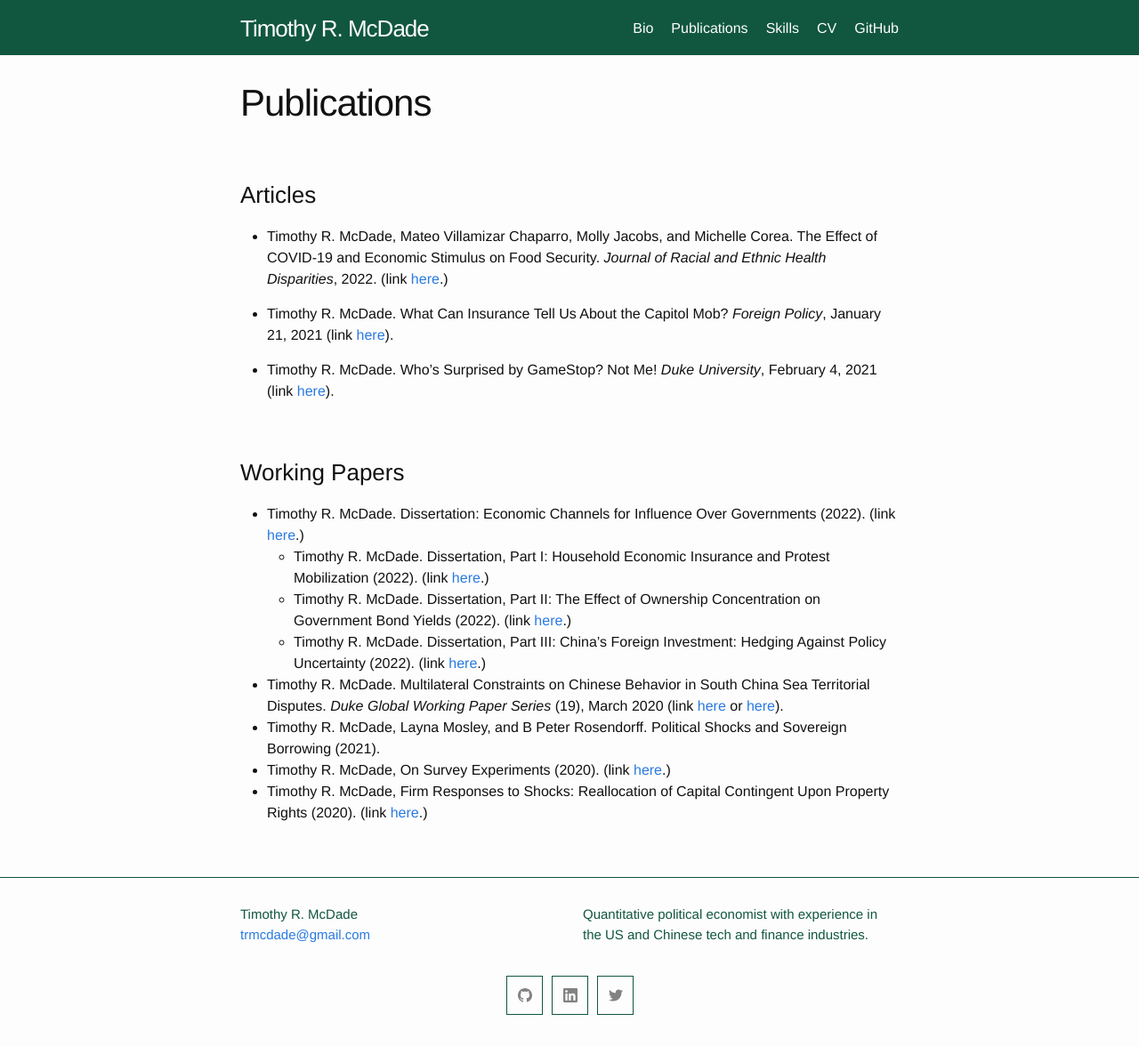
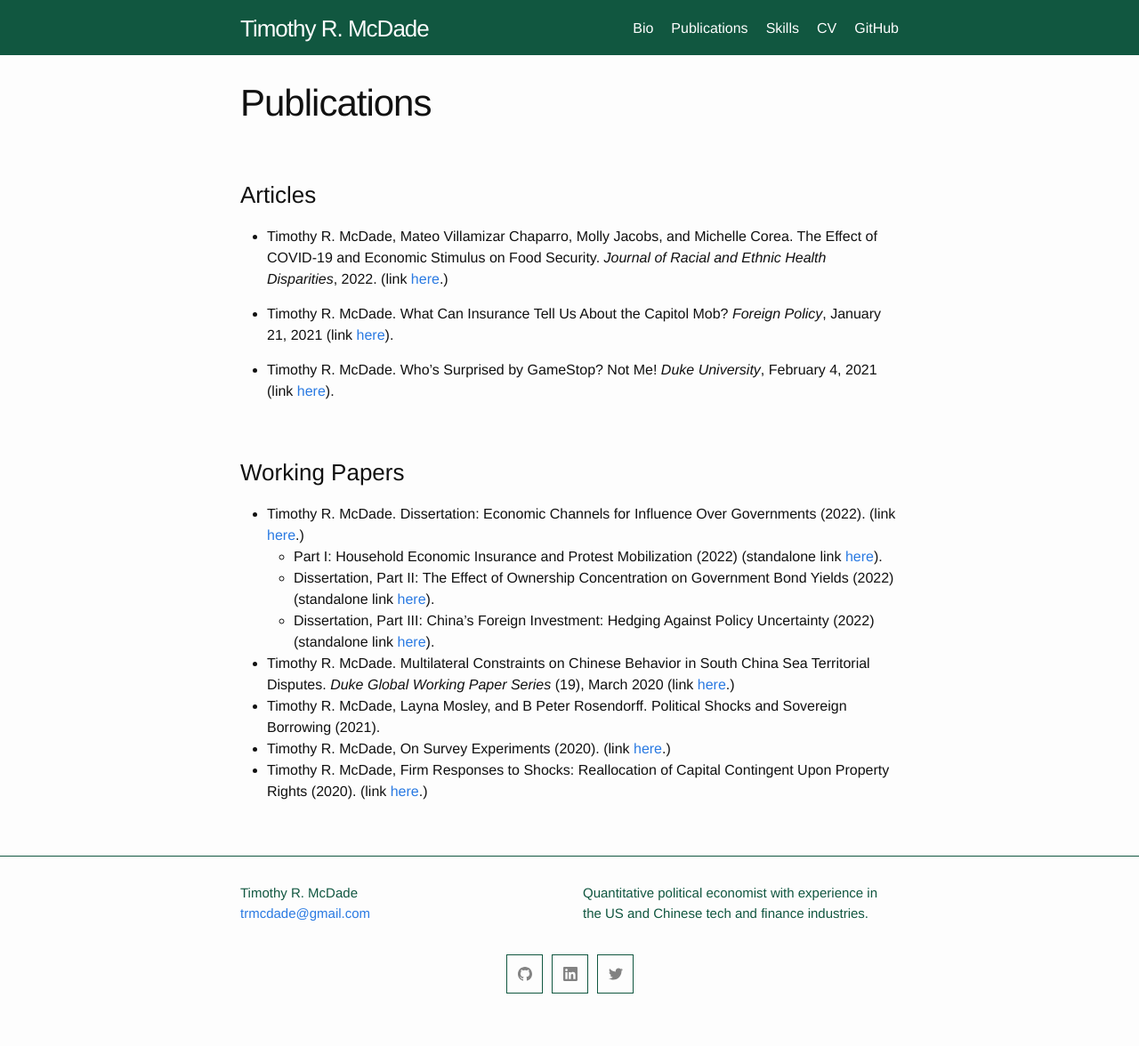
Before and after one commit to trmcdade/trmcdade.github.io, a Jekyll site: the page built from publications.md, in a window 1280 px wide. Shown: the whole page at 89% size. Built offline with Jekyll 4.4.1, drawn with Linux system fonts in a browser that asks for light colours; our own code applies the rules of GitHub Pages for plain Markdown files; after the commit the page ends 1152 px from its top, so only the background shows below that.

Commit message:
Update publications.md

```diff
--- a/publications.md
+++ b/publications.md
@@ -14,10 +14,11 @@ title: Publications
 ### Working Papers
 
   - Timothy R. McDade. Dissertation: Economic Channels for Influence Over Governments (2022). (link <a href="assets/papers/McDade Economic Channels for Influence Over Goverments 2022.pdf">here</a>.)
-    - Timothy R. McDade. Dissertation, Part I: Household Economic Insurance and Protest Mobilization (2022). (link <a href="assets/papers/McDade_Econ_and_Protests_20220406.pdf">here</a>.)
-    - Timothy R. McDade. Dissertation, Part II: The Effect of Ownership Concentration on Government Bond Yields (2022). (link <a href="assets/papers/McDade_Bonds_20220409.pdf">here</a>.)
-    - Timothy R. McDade. Dissertation, Part III: China's Foreign Investment: Hedging Against Policy Uncertainty (2022). (link <a href="assets/papers/McDade_RAI_20220406.pdf">here</a>.)
-  - Timothy R. McDade. Multilateral Constraints on Chinese Behavior in South China Sea Territorial Disputes. *Duke Global Working Paper Series* (19), March 2020 (link [here](https://ssrn.com/abstract=3552183) or [here](http://dx.doi.org/10.2139/ssrn.3552183)).
+    - Part I: Household Economic Insurance and Protest Mobilization (2022) (standalone link <a href="assets/papers/McDade_Econ_and_Protests_20220406.pdf">here</a>).
+    - Dissertation, Part II: The Effect of Ownership Concentration on Government Bond Yields (2022) (standalone link <a href="assets/papers/McDade_Bonds_20220409.pdf">here</a>).
+    - Dissertation, Part III: China's Foreign Investment: Hedging Against Policy Uncertainty (2022) (standalone link <a href="assets/papers/McDade_RAI_20220406.pdf">here</a>).
+  - Timothy R. McDade. Multilateral Constraints on Chinese Behavior in South China Sea Territorial Disputes. *Duke Global Working Paper Series* (19), March 2020 (link <a href="assets/papers/McDade_Multilateral_Constraints_on_China_SCS_20200312.pdf">here</a>.)
+  <!-- (link [here](https://ssrn.com/abstract=3552183) or [here](http://dx.doi.org/10.2139/ssrn.3552183)). -->
   - Timothy R. McDade, Layna Mosley, and B Peter Rosendorff. Political Shocks and Sovereign Borrowing (2021).
   - Timothy R. McDade, On Survey Experiments (2020). (link <a href="assets/papers/McDade_Survey_Experiments_20200608.pdf">here</a>.)
   - Timothy R. McDade, Firm Responses to Shocks: Reallocation of Capital Contingent Upon Property Rights (2020). (link <a href="assets/papers/McDade_Firm_Capital_Reallocation_and_Property_Rights_20200430.pdf">here</a>.)
```
